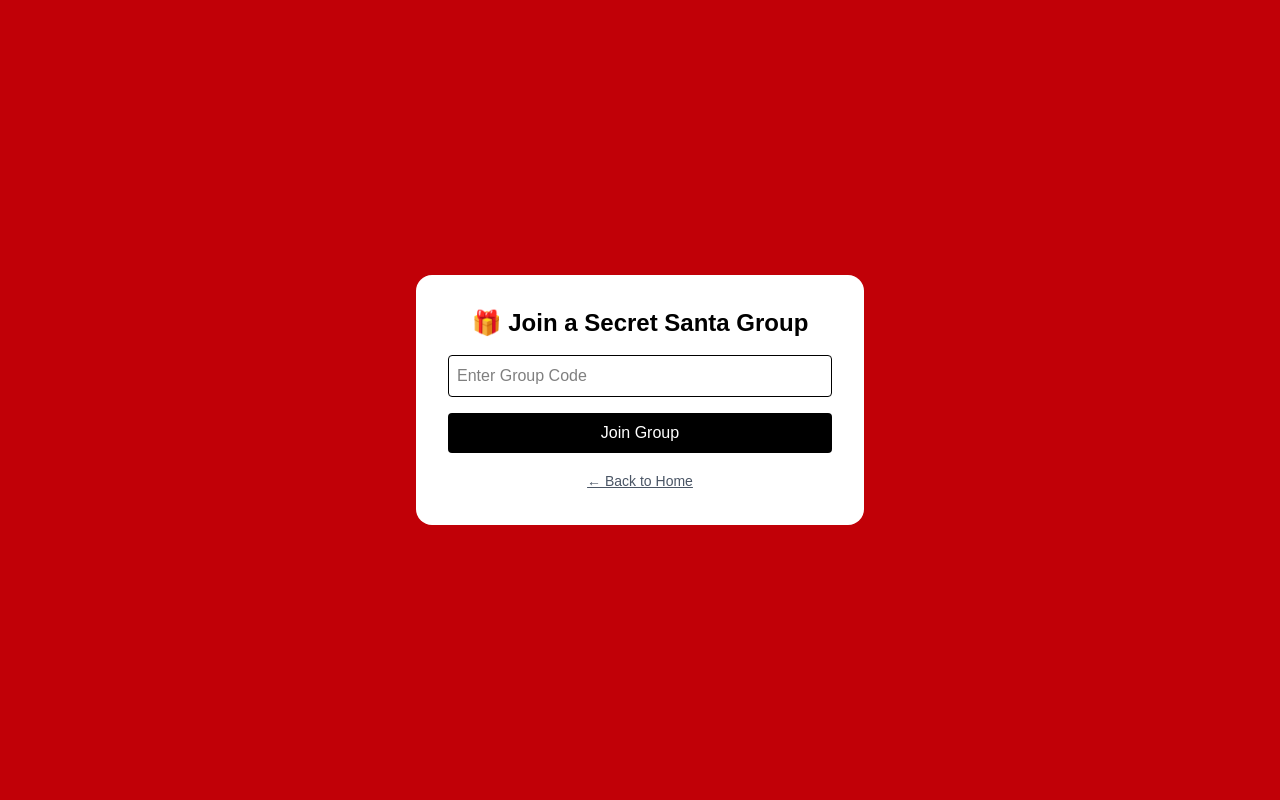
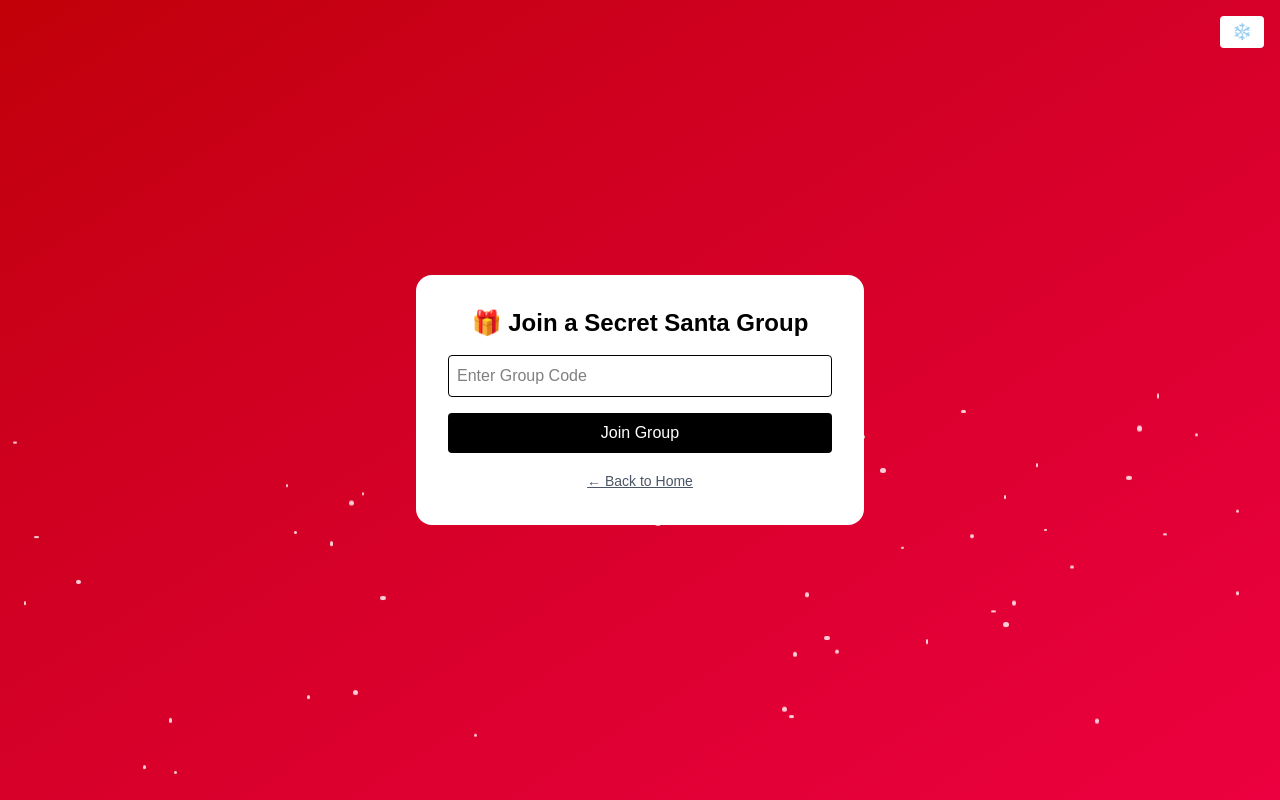
Before and after one commit to AnishaPaturi/Secret-Santa-, a Next.js app: page /join in a window 1280 px wide. Built offline with nearby package versions, Linux system fonts and the light colour scheme.

Commit message:
Fix snow animation on Join page

```diff
--- a/app/join/page.tsx
+++ b/app/join/page.tsx
@@ -5,6 +5,7 @@ import { useState } from 'react'
 export default function JoinPage() {
   const router = useRouter()
   const [code, setCode] = useState('')
+  const [snow, setSnow] = useState(true)
 
   function joinGroup() {
     const exists = localStorage.getItem(`group-${code.toUpperCase()}`)
@@ -18,8 +19,38 @@ export default function JoinPage() {
   }
 
   return (
-    <div className="min-h-screen flex items-center justify-center bg-red-700 p-6">
-      <div className="bg-white text-black rounded-2xl p-8 w-full max-w-md space-y-4 text-center">
+    <div className="min-h-screen flex items-center justify-center bg-gradient-to-br from-red-700 to-rose-600 p-6 overflow-hidden relative">
+
+      {/* Snow Toggle */}
+      <div className="fixed top-4 right-4 z-30">
+        <button
+          onClick={() => setSnow(!snow)}
+          className="px-3 py-1 bg-white text-black rounded"
+        >
+          ❄️
+        </button>
+      </div>
+
+      {/* Snowfall */}
+      {snow && (
+        <div className="absolute inset-0 pointer-events-none">
+          {[...Array(50)].map((_, i) => (
+            <div
+              key={i}
+              className="absolute top-[-10px] bg-white rounded-full opacity-80 animate-snow"
+              style={{
+                left: `${Math.random() * 100}%`,
+                width: `${Math.random() * 4 + 2}px`,
+                height: `${Math.random() * 4 + 2}px`,
+                animationDuration: `${Math.random() * 6 + 6}s`,
+              }}
+            />
+          ))}
+        </div>
+      )}
+
+      {/* Main Card */}
+      <div className="bg-white text-black rounded-2xl p-8 w-full max-w-md space-y-4 text-center z-10">
         <h1 className="text-2xl font-bold">🎁 Join a Secret Santa Group</h1>
 
         <input
@@ -43,6 +74,21 @@ export default function JoinPage() {
           ← Back to Home
         </button>
       </div>
+
+      {/* ✅ Snow Animation CSS (THIS WAS MISSING) */}
+      <style jsx global>{`
+        @keyframes snow {
+          to {
+            transform: translateY(110vh);
+          }
+        }
+        .animate-snow {
+          animation-name: snow;
+          animation-timing-function: linear;
+          animation-iteration-count: infinite;
+        }
+      `}</style>
+
     </div>
   )
 }
```
